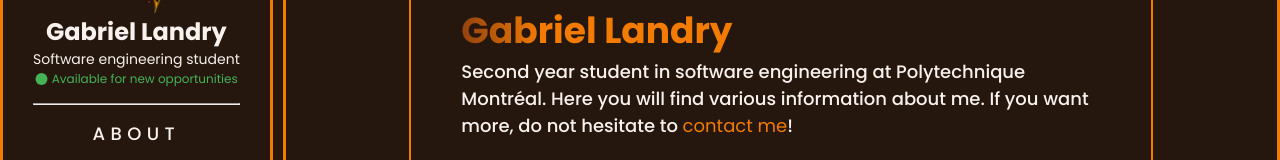
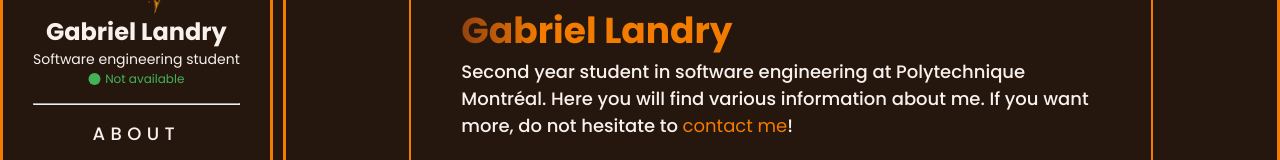
Before and after one commit to Sportek/portfolioV3, a Vue app: page / in a window 1280 px wide. Shown: the part 307-467 px from the top of the page. Built offline with nearby package versions, Linux system fonts and the light colour scheme.

Commit message:
Fix des soucis

```diff
--- a/src/components/LeftBarComponent.vue
+++ b/src/components/LeftBarComponent.vue
@@ -3,13 +3,12 @@ import ProfileComponent from "./ProfileComponent.vue";
 import IconLinkedin from "./icons/IconLinkedin.vue"
 import IconGithub from "./icons/IconGithub.vue"
 import IconCurriculumVitae from "./icons/IconCurriculumVitae.vue"
-defineProps<{}>()
 
 </script>
 
 <template>
     <div class="leftbar">
-        <ProfileComponent name="Gabriel Landry" title="Software engineering student" status="false"/>
+        <ProfileComponent name="Gabriel Landry" title="Software engineering student" status/>
         <hr>
         <nav class="navbar-titles">
             <ul class="text">
```
